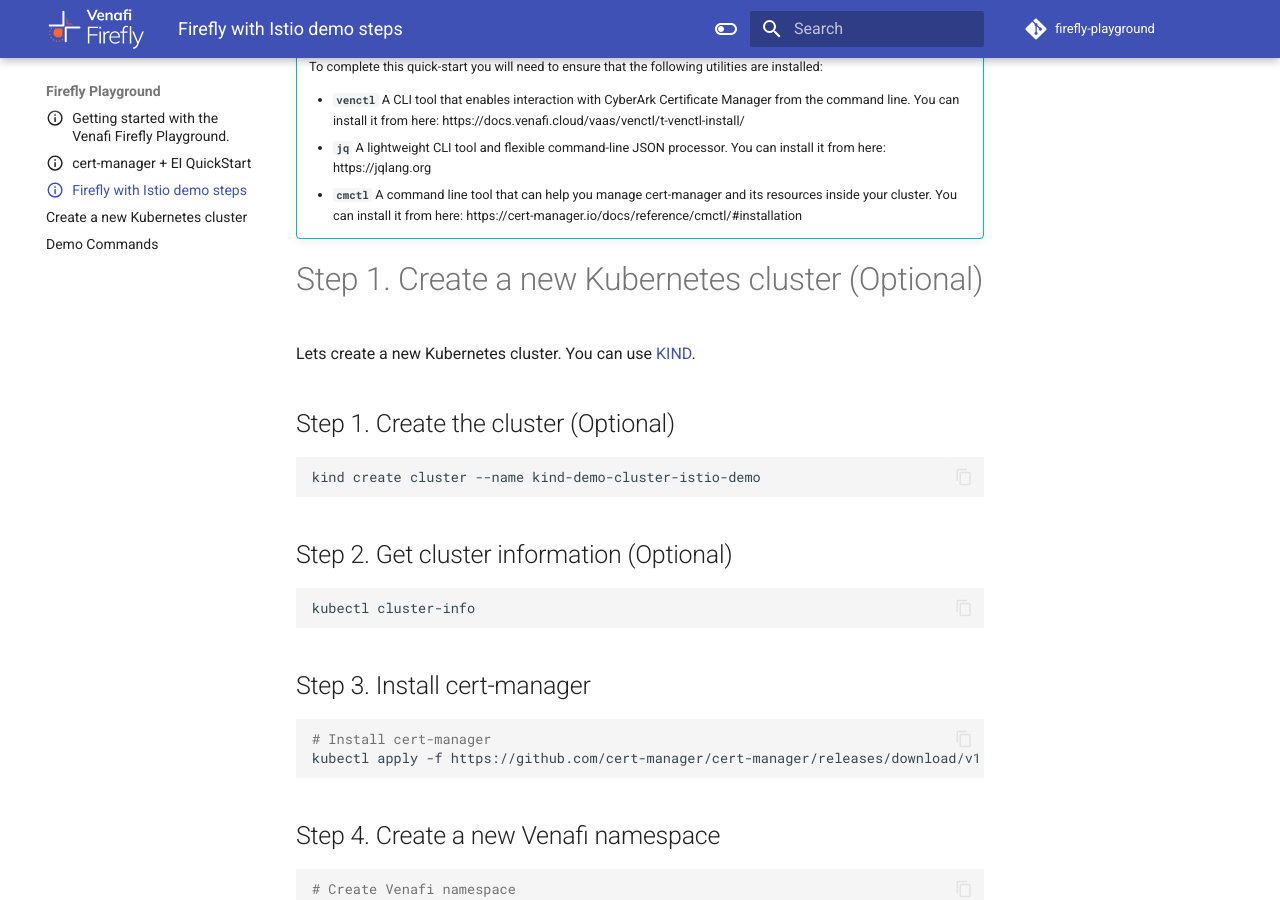
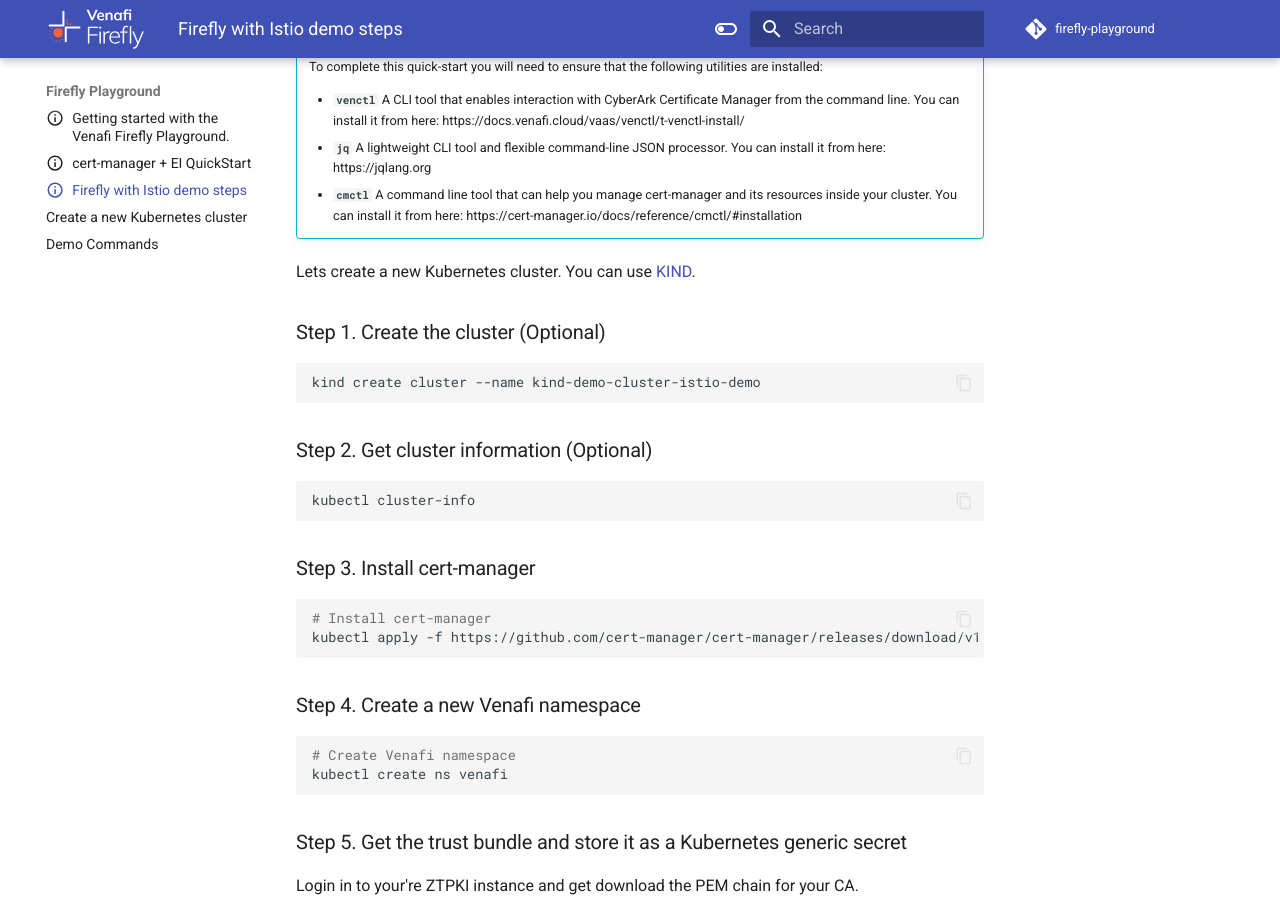
Before and after one commit to Venafi/firefly-playground, an MkDocs documentation site: the page built from docs/istio-firefly.md, in a window 1280 px wide and 900 px high, scrolled down 1063 px. Built offline with MkDocs 1.6.1 and Material for MkDocs 9.7.7, drawn with Linux system fonts in a browser that asks for light colours; comment, search, counter and statistics services are not loaded; the version menu is left out.

````diff
--- a/docs/istio-firefly.md
+++ b/docs/istio-firefly.md
@@ -48,37 +48,35 @@
       - **`jq`** A lightweight CLI tool and flexible command-line JSON processor. You can install it from here: https://jqlang.org
       - **`cmctl`** A command line tool that can help you manage cert-manager and its resources inside your cluster. You can install it from here: https://cert-manager.io/docs/reference/cmctl/#installation
 
-# Step 1. Create a new Kubernetes cluster (Optional)
-
 Lets create a new Kubernetes cluster. You can use [KIND](https://kind.sigs.k8s.io).
 
-## Step 1. Create the cluster (Optional)
+### Step 1. Create the cluster (Optional)
 
 ```sh
 kind create cluster --name kind-demo-cluster-istio-demo
 ```
 
-## Step 2. Get cluster information (Optional)
+### Step 2. Get cluster information (Optional)
 
 ```sh
 kubectl cluster-info
 ```
 
-## Step 3. Install cert-manager
+### Step 3. Install cert-manager
 
 ```sh
 # Install cert-manager
 kubectl apply -f https://github.com/cert-manager/cert-manager/releases/download/v1.12.0/cert-manager.yaml
 ```
 
-## Step 4. Create a new Venafi namespace
+### Step 4. Create a new Venafi namespace
 
 ```sh
 # Create Venafi namespace
 kubectl create ns venafi
 ```
 
-## Step 5. Get the trust bundle and store it as a Kubernetes generic secret
+### Step 5. Get the trust bundle and store it as a Kubernetes generic secret
 
 Login in to your're ZTPKI instance and get download the PEM chain for your CA.
 
@@ -104,7 +102,7 @@
 
 ```
 
-# Step 6 Get an API Key and create an environment variable
+### Step 6 Get an API Key and create an environment variable
 
 <style>
 .row {
@@ -130,13 +128,13 @@
 export API_KEY= {paste api key from above}
 ```
 
-# Step 7. Create a new Venafi Service Account
+### Step 7. Create a new Venafi Service Account
 
 ```sh
 $(venctl iam service-accounts firefly create --name sa-firefly-1 --api-key $API_KEY --output json --output-file venafi-sa-creds.json  )
 ```
 
-# Step 8 Create a new Firefly configuration
+### Step 8 Create a new Firefly configuration
 
 <style>
 .row {
@@ -161,7 +159,7 @@
   </div>
 </div>
 
-# Step 9. Store the private key for the TLSPC service account as a generic secret
+### Step 9. Store the private key for the TLSPC service account as a generic secret
 
 ```sh
 kubectl apply -f - <<EOF
@@ -176,7 +174,7 @@
 EOF
 ```
 
-## Step 10.  Install Firefly using a Helm chart
+### Step 10.  Install Firefly using a Helm chart
 
 ```sh
 helm upgrade prod oci://registry.venafi.cloud/public/venafi-images/helm/firefly \
@@ -188,7 +186,7 @@
   --version v1.5.1
 ```
 
-## Step 11. Test Firefly using the cmctl command line
+### Step 11. Test Firefly using the cmctl command line
 
 ```sh
 cmctl create certificaterequest my-cr-test1 --from-certificate-file - --fetch-certificate  <<EOF
@@ -208,13 +206,13 @@
 EOF
 ```
 
-# Step 12. Create a new namespace for Istio
+### Step 12. Create a new namespace for Istio
 
 ```sh
 kubectl create ns istio-system
 ```
 
-# Step 13. Install Istio-CSR using Helm
+### Step 13. Install Istio-CSR using Helm
 
 ```sh
 helm upgrade -i -n cert-manager cert-manager-istio-csr jetstack/cert-manager-istio-csr -f - <<EOF
@@ -260,7 +258,7 @@
 EOF
 ```
 
-# Step 14. Install Istio
+### Step 14. Install Istio
 
 ```sh
 istioctl install -y -f - <<EOF
@@ -325,14 +323,14 @@
 EOF
 ```
 
-# Step 15. Create a namespace and enable side-car injection
+### Step 15. Create a namespace and enable side-car injection
 
 ```sh
 kubectl create ns bar
 kubectl label namespace bar istio-injection=enabled
 ```
 
-# Step 16. Install a demo App
+### Step 16. Install a demo App
 
 ```sh
 echo "apiVersion: v1
@@ -381,7 +379,7 @@
 kubectl apply -n bar -f <(istioctl kube-inject -f httpbin.yaml )
 ```
 
-# Step 17. Inspect the Secret
+### Step 17. Inspect the Secret
 
 
 ```sh
````
